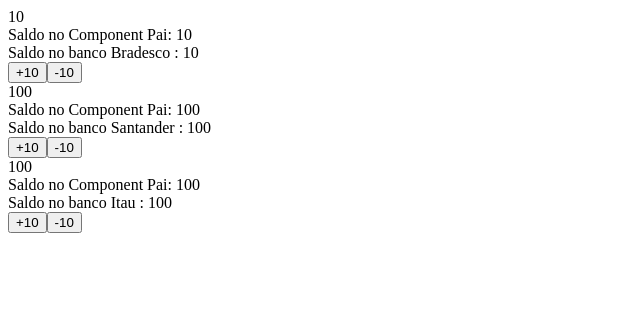
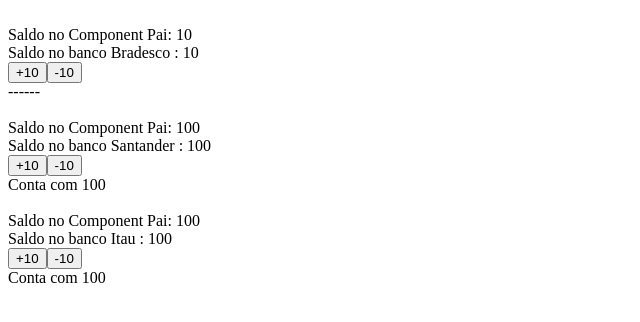
Before and after one commit to RenanBezerra/treinamento-angular-introducao, an Angular app: page / in a window 1280 px wide. Shown: the top 322 px of the page, without its empty margins (0-640 px from the left). Built offline with nearby package versions, Linux system fonts and the light colour scheme.

Commit message:
2.7
Usando o switch case para incluir mensagem conforme a condição dentro do for

```diff
--- a/src/app/lista-contas/lista-contas.component.html
+++ b/src/app/lista-contas/lista-contas.component.html
@@ -1,12 +1,21 @@
 <div *ngFor="let c of listaContas">
 
-    {{c.saldo}}
+
     <br>
     <span [ngStyle]="{'font-weight': c.saldo < 0 ? 'bold' : 'normal'}" >
         Saldo no Component Pai: {{ c.saldo }}
     </span>
     <br>
     <app-conta [(valor)]="c.saldo" [nomeBanco]="c.nomeBanco"></app-conta>
+
+    <div [ngSwitch]="c.saldo">
+        <span *ngSwitchCase="-10"> Conta -10</span>
+        <span *ngSwitchCase="100"> Conta com 100</span>
+        <span *ngSwitchCase="200"> Conta com 200</span>
+        <span *ngSwitchDefault> ------</span>
+
+    </div>
+
 </div>
 
 <!-- <div>
```
